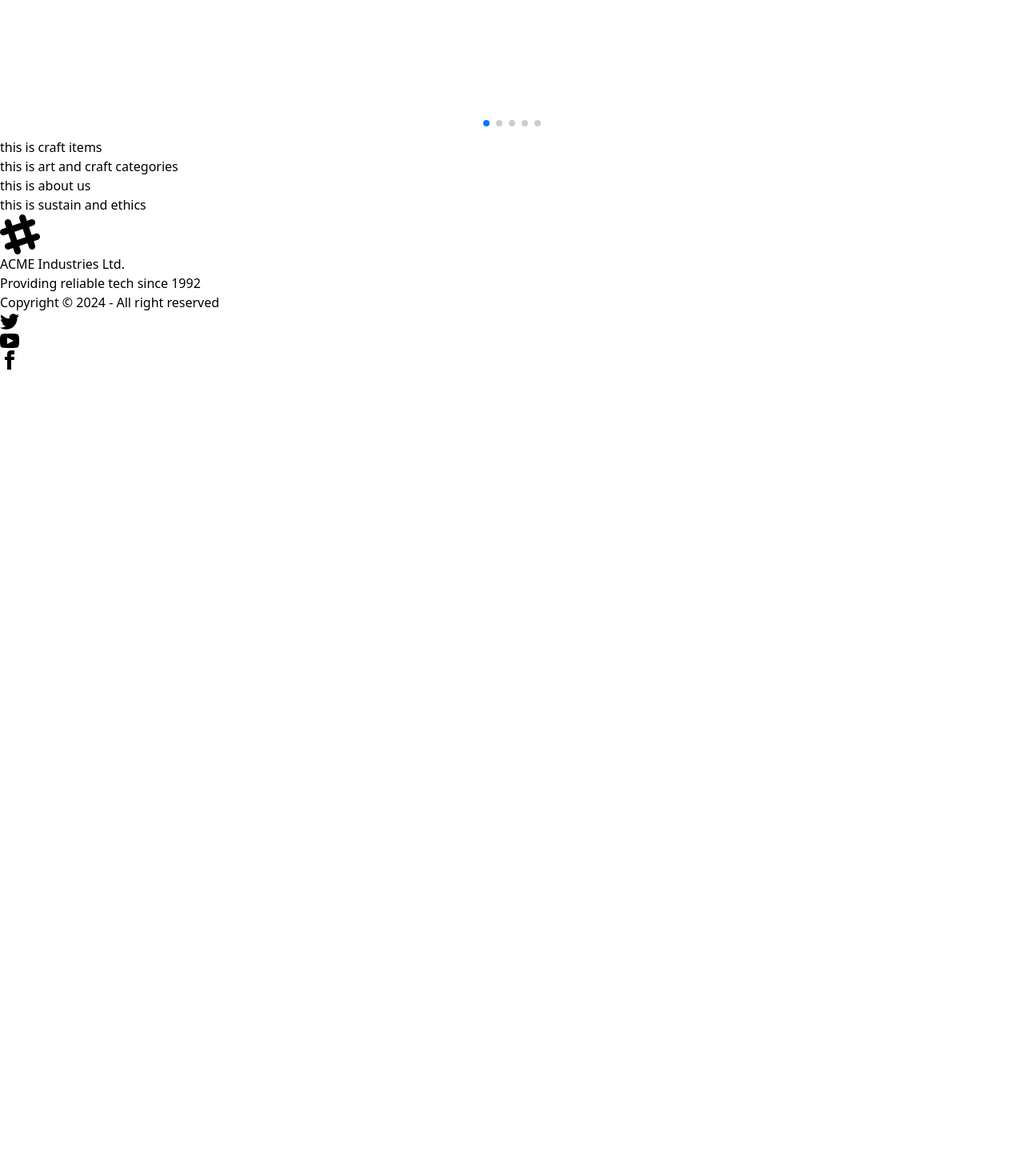
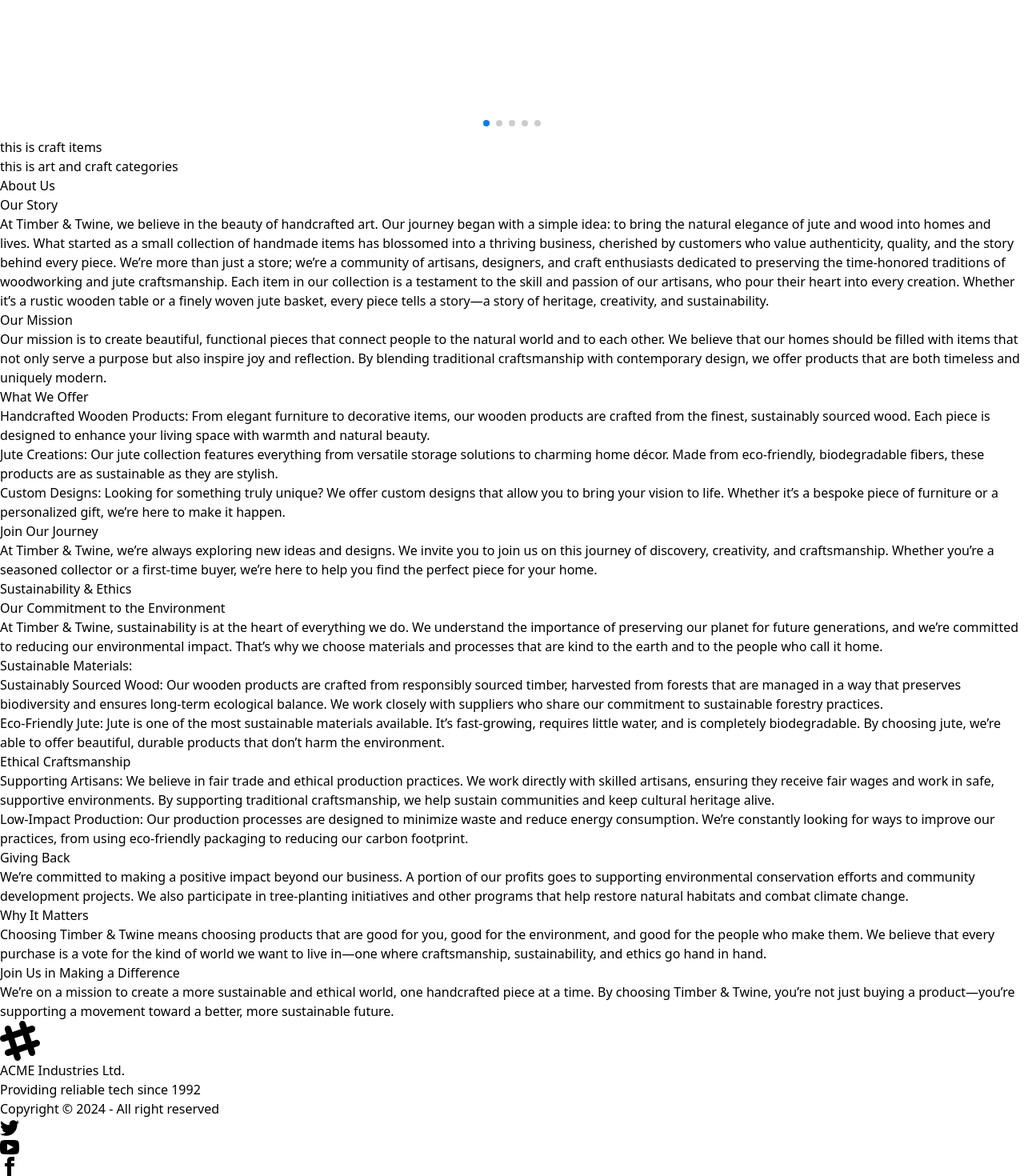
Before and after one commit to Saeedullah15/timber-twine-client, a React (Vite) app: page / in a window 1280 px wide. Shown: the part 2452-3922 px from the top of the page at 80% size. Before the commit the page ends 2914 px from the top, so only its background shows below. Built offline with nearby package versions, Linux system fonts and the light colour scheme; no server answers.

Commit message:
two meaningful extra section added

```diff
--- a/src/components/AboutUs.jsx
+++ b/src/components/AboutUs.jsx
@@ -2,8 +2,38 @@ import React from 'react';
 
 const AboutUs = () => {
     return (
-        <div>
-            <h3>this is about us</h3>
+        <div className='my-20'>
+            <h2 className='text-3xl font-bold text-center'>About Us</h2>
+            <div className='text-justify'>
+                <div>
+                    <h4 className='text-xl font-bold'>Our Story</h4>
+                    <p>
+                        At Timber & Twine, we believe in the beauty of handcrafted art. Our journey began with a simple idea: to bring the natural elegance of jute and wood into homes and lives. What started as a small collection of handmade items has blossomed into a thriving business, cherished by customers who value authenticity, quality, and the story behind every piece.
+
+                        We’re more than just a store; we’re a community of artisans, designers, and craft enthusiasts dedicated to preserving the time-honored traditions of woodworking and jute craftsmanship. Each item in our collection is a testament to the skill and passion of our artisans, who pour their heart into every creation. Whether it’s a rustic wooden table or a finely woven jute basket, every piece tells a story—a story of heritage, creativity, and sustainability.
+                    </p>
+                </div>
+                <div>
+                    <h4 className='text-xl font-bold'>Our Mission</h4>
+                    <p>
+                        Our mission is to create beautiful, functional pieces that connect people to the natural world and to each other. We believe that our homes should be filled with items that not only serve a purpose but also inspire joy and reflection. By blending traditional craftsmanship with contemporary design, we offer products that are both timeless and uniquely modern.
+                    </p>
+                </div>
+                <div>
+                    <h4 className='text-xl font-bold'>What We Offer</h4>
+                    <ul>
+                        <li>Handcrafted Wooden Products: From elegant furniture to decorative items, our wooden products are crafted from the finest, sustainably sourced wood. Each piece is designed to enhance your living space with warmth and natural beauty.</li>
+                        <li>Jute Creations: Our jute collection features everything from versatile storage solutions to charming home décor. Made from eco-friendly, biodegradable fibers, these products are as sustainable as they are stylish.</li>
+                        <li>Custom Designs: Looking for something truly unique? We offer custom designs that allow you to bring your vision to life. Whether it’s a bespoke piece of furniture or a personalized gift, we’re here to make it happen.</li>
+                    </ul>
+                </div>
+                <div>
+                    <h4 className='text-xl font-bold'>Join Our Journey</h4>
+                    <p>
+                        At Timber & Twine, we’re always exploring new ideas and designs. We invite you to join us on this journey of discovery, creativity, and craftsmanship. Whether you’re a seasoned collector or a first-time buyer, we’re here to help you find the perfect piece for your home.
+                    </p>
+                </div>
+            </div>
         </div>
     );
 };
--- a/src/components/SustainEthics.jsx
+++ b/src/components/SustainEthics.jsx
@@ -2,8 +2,48 @@ import React from 'react';
 
 const SustainEthics = () => {
     return (
-        <div>
-            <h3>this is sustain and ethics</h3>
+        <div className='my-20'>
+            <h2 className='text-3xl font-bold text-center'>Sustainability & Ethics</h2>
+            <div className='text-justify'>
+                <div>
+                    <h4 className='text-xl font-bold'>Our Commitment to the Environment</h4>
+                    <p>
+                        At Timber & Twine, sustainability is at the heart of everything we do. We understand the importance of preserving our planet for future generations, and we’re committed to reducing our environmental impact. That’s why we choose materials and processes that are kind to the earth and to the people who call it home.
+                    </p>
+                </div>
+                <div>
+                    <h4 className='text-xl font-bold'>Sustainable Materials:</h4>
+                    <ul>
+                        <li>Sustainably Sourced Wood: Our wooden products are crafted from responsibly sourced timber, harvested from forests that are managed in a way that preserves biodiversity and ensures long-term ecological balance. We work closely with suppliers who share our commitment to sustainable forestry practices.</li>
+                        <li>Eco-Friendly Jute: Jute is one of the most sustainable materials available. It’s fast-growing, requires little water, and is completely biodegradable. By choosing jute, we’re able to offer beautiful, durable products that don’t harm the environment.</li>
+                    </ul>
+                </div>
+                <div>
+                    <h4 className='text-xl font-bold'>Ethical Craftsmanship</h4>
+                    <ul>
+                        <li>Supporting Artisans: We believe in fair trade and ethical production practices. We work directly with skilled artisans, ensuring they receive fair wages and work in safe, supportive environments. By supporting traditional craftsmanship, we help sustain communities and keep cultural heritage alive.</li>
+                        <li>Low-Impact Production: Our production processes are designed to minimize waste and reduce energy consumption. We’re constantly looking for ways to improve our practices, from using eco-friendly packaging to reducing our carbon footprint.</li>
+                    </ul>
+                </div>
+                <div>
+                    <h4 className='text-xl font-bold'>Giving Back</h4>
+                    <p>
+                        We’re committed to making a positive impact beyond our business. A portion of our profits goes to supporting environmental conservation efforts and community development projects. We also participate in tree-planting initiatives and other programs that help restore natural habitats and combat climate change.
+                    </p>
+                </div>
+                <div>
+                    <h4 className='text-xl font-bold'>Why It Matters</h4>
+                    <p>
+                        Choosing Timber & Twine means choosing products that are good for you, good for the environment, and good for the people who make them. We believe that every purchase is a vote for the kind of world we want to live in—one where craftsmanship, sustainability, and ethics go hand in hand.
+                    </p>
+                </div>
+                <div>
+                    <h4 className='text-xl font-bold'>Join Us in Making a Difference</h4>
+                    <p>
+                        We’re on a mission to create a more sustainable and ethical world, one handcrafted piece at a time. By choosing Timber & Twine, you’re not just buying a product—you’re supporting a movement toward a better, more sustainable future.
+                    </p>
+                </div>
+            </div>
         </div>
     );
 };
```
